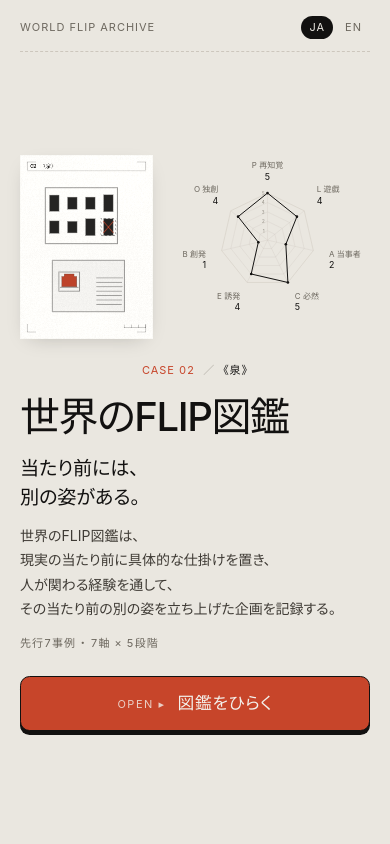
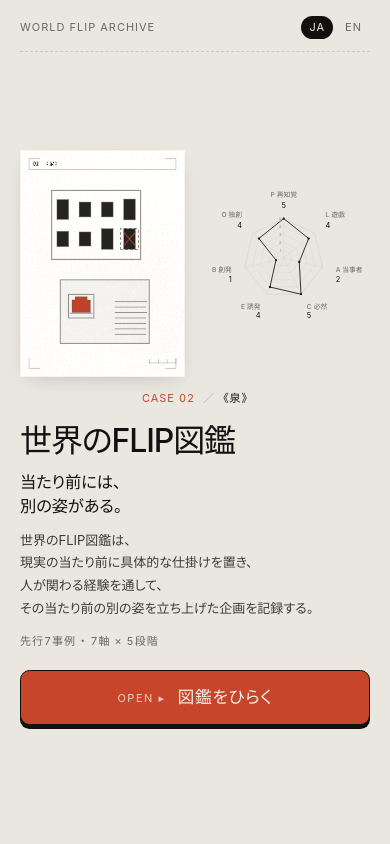
Before and after one commit to miyamotohikaru/flip-archive, a Next.js app: page /about in a window 390 px wide. Shown: the top 844 px of the page. Built offline with nearby package versions, Linux system fonts and the light colour scheme.

Commit message:
携帯のスタート画面の字を小さくし、カードを大きくする
Co-Authored-By: Claude Opus 5.5 <noreply@anthropic.com>

```diff
--- a/src/components/Intro.tsx
+++ b/src/components/Intro.tsx
@@ -143,7 +143,7 @@ export default function Intro() {
           {/* 図。事例のカードと七角形を並べ、7件ぶん順に替える */}
           <div className="lg:order-2">
             <div className="mx-auto flex max-w-[34rem] items-center justify-center gap-3 sm:gap-5 lg:max-w-[42rem] lg:gap-8">
-              <div className="w-[38%] max-w-[13rem] shrink-0 lg:w-[44%] lg:max-w-[19rem]">
+              <div className="w-[47%] max-w-[16rem] shrink-0 lg:w-[44%] lg:max-w-[19rem]">
                 <Plate c={c} lang={lang} active={after} className="block aspect-[1/1.38] w-full" />
               </div>
               <div
@@ -166,18 +166,18 @@ export default function Intro() {
               id="intro-title"
               className={`font-medium leading-[1.05] tracking-[-0.035em] ${
                 lang === "en"
-                  ? "text-[2.3rem] sm:text-[2.8rem] xl:text-[3.6rem]"
-                  : "text-[2.5rem] sm:text-[3rem] xl:text-[4.6rem]"
+                  ? "text-[1.85rem] sm:text-[2.8rem] xl:text-[3.6rem]"
+                  : "text-[2rem] sm:text-[3rem] xl:text-[4.6rem]"
               }`}
             >
               {t.title}
             </h1>
-            <p className="mt-4 text-[1.2rem] font-medium leading-[1.5] tracking-[-0.01em] lg:mt-8 lg:text-[1.6rem]">
+            <p className="mt-3 text-[1.02rem] font-medium leading-[1.5] tracking-[-0.01em] lg:mt-8 lg:text-[1.6rem]">
               {t.catch[0]}
               <br />
               {t.catch[1]}
             </p>
-            <p className="mt-3 text-[0.875rem] leading-[1.75] text-sub lg:mt-5 lg:text-[1rem] lg:leading-[1.9]">
+            <p className="mt-2.5 text-[0.8125rem] leading-[1.75] text-sub lg:mt-5 lg:text-[1rem] lg:leading-[1.9]">
               {t.lead.map((line, i) => (
                 <span key={line}>
                   {i > 0 && <br />}
@@ -190,7 +190,7 @@ export default function Intro() {
             <button
               type="button"
               onClick={start}
-              className="mt-6 flex w-full max-w-[22rem] items-center justify-center gap-3 rounded-[0.6rem] border border-ink bg-accent py-3.5 text-paper shadow-[0_4px_0_0_var(--color-ink)] transition-[transform,box-shadow] duration-150 hover:-translate-y-px active:translate-y-[3px] active:shadow-[0_1px_0_0_var(--color-ink)] lg:mt-10"
+              className="mt-5 flex w-full max-w-[22rem] items-center justify-center gap-3 rounded-[0.6rem] border border-ink bg-accent py-3.5 text-paper shadow-[0_4px_0_0_var(--color-ink)] transition-[transform,box-shadow] duration-150 hover:-translate-y-px active:translate-y-[3px] active:shadow-[0_1px_0_0_var(--color-ink)] lg:mt-10"
             >
               <span className="font-mono text-11 tracking-[0.14em] opacity-80">OPEN ▸</span>
               <span className="text-[1.05rem] font-medium tracking-[0.04em]">{t.start}</span>
```
